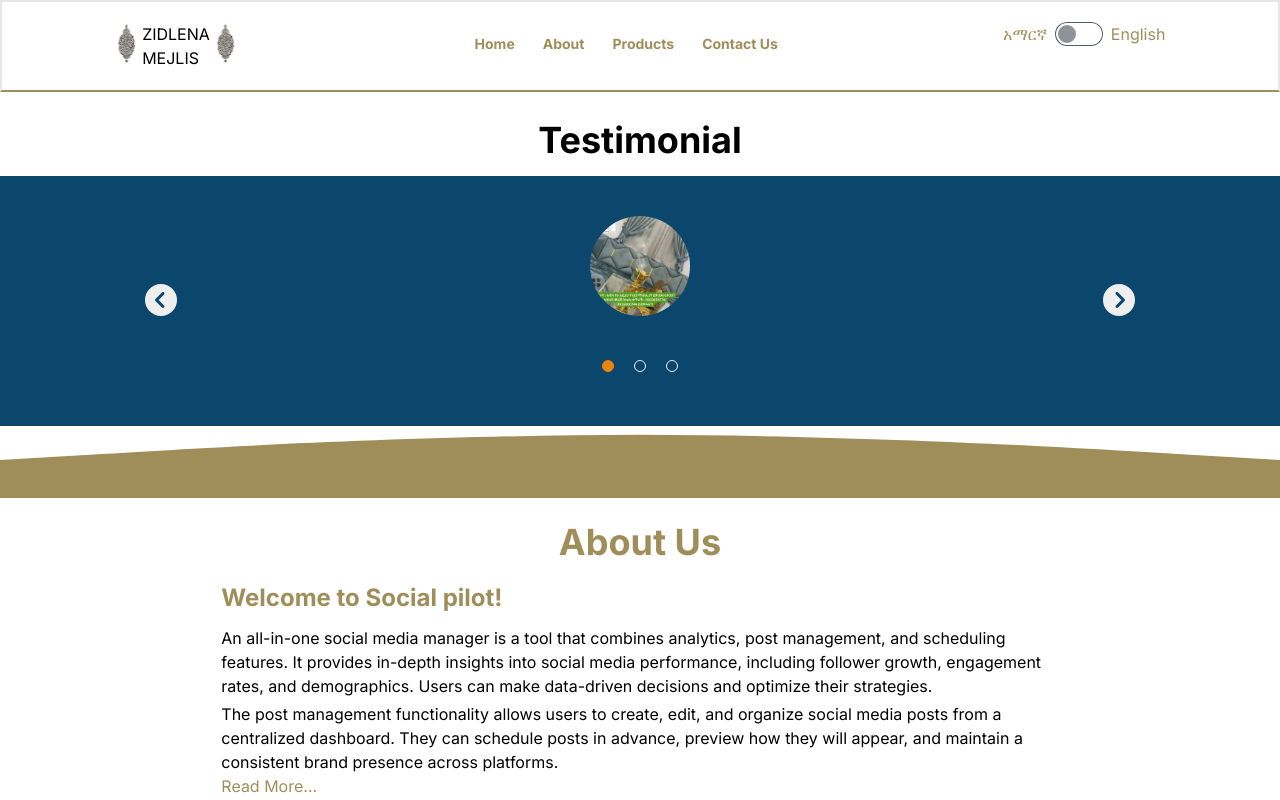
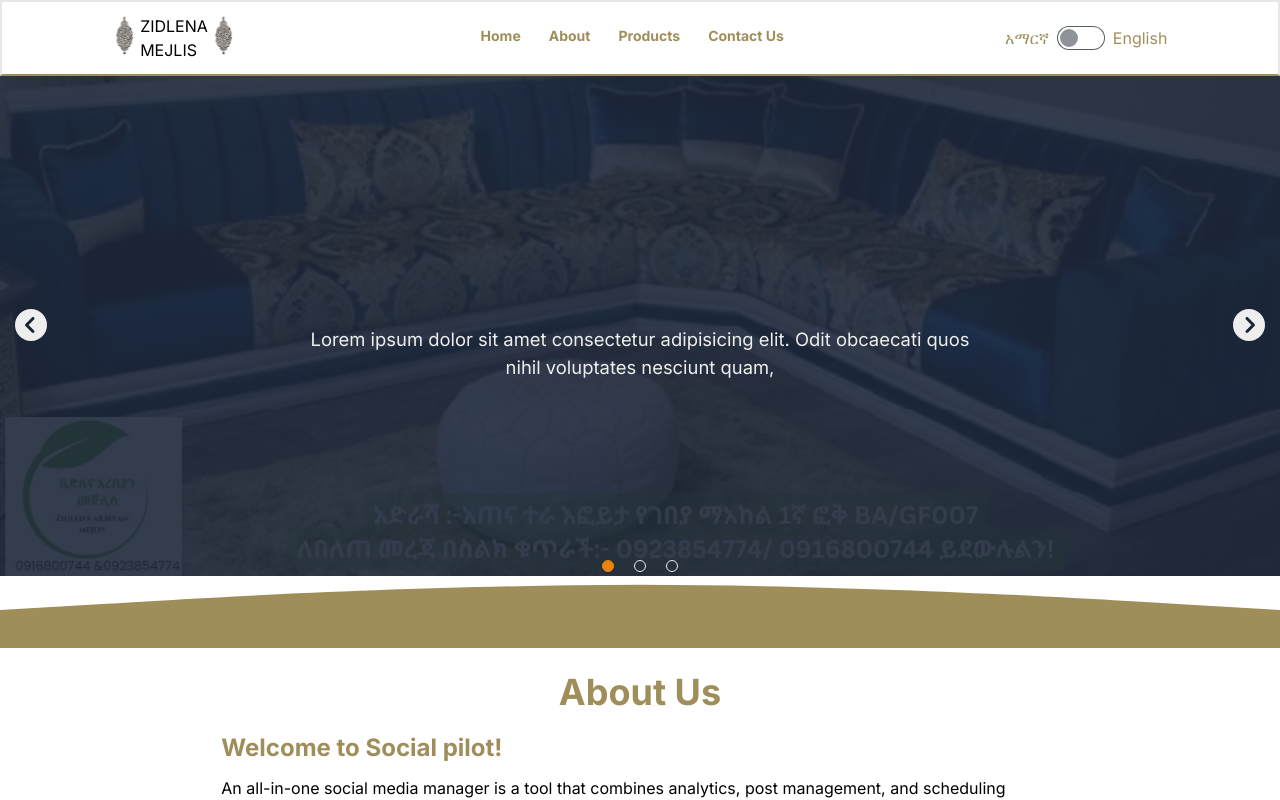
Before and after one commit to minatech04/zidlena, a Next.js app: page / in a window 1280 px wide. Shown: the top 800 px of the page. Built offline with nearby package versions, Linux system fonts and the light colour scheme; a small style sheet from the web is missing.

Commit message:
home and fotter pages edited

```diff
--- a/app/components/footer.tsx
+++ b/app/components/footer.tsx
@@ -27,9 +27,9 @@ const Footer = ({ home, about, products, contact }:any)=> {
 ))}
           </div>
           <div className="content flex flex-col mt-10 gap-10 w-full">
-            <div className='flex justify-center w-full'>
-              <div className='lg:flex lg:justify-between w-4/5 grid gap-5 lg:gap-0'>
-                <div className='flex flex-col gap-1'>
+            <div className='flex justify-center lg:justify-normal w-full'>
+              <div className='lg:flex lg:justify-between lg:w-full w-4/5 grid gap-5 lg:gap-0 lg:px-5'>
+                <div className='flex flex-col gap-1 lg:w-1/3'>
                       <iframe
                 src="https://www.google.com/maps/embed?pb=!1m18!1m12!1m3!1d3966.1222073449103!2d106.77590781537452!3d-6.2476228629146675!2m3!1f0!2f0!3f0!3m2!1i1024!2i768!4f13.1!3m3!1m2!1s0x2e69f11b12c11ab7%3A0xcd48f5c775249316!2sHumanity%20First%20Indonesia!5e0!3m2!1sid!2sid!4v1605684563677!5m2!1sid!2sid"
                 frameBorder="0"
@@ -39,7 +39,7 @@ const Footer = ({ home, about, products, contact }:any)=> {
                 title="Humanity First Indonesia"
               />
                 </div>
-                <div className='flex flex-col gap-1'>
+                <div className='flex flex-col gap-1 lg:w-1/3'>
                   <h2 className='font-bold text-lg'>Address</h2>
                   <a href="#">Addis Ababa City, Zip code 00251,</a>
                   <a href="#">Kolfe Keraniyo Sub City,</a>
@@ -48,7 +48,7 @@ const Footer = ({ home, about, products, contact }:any)=> {
                   <a href="#">bluebesttrading@gmail.com</a>
                   <a href="#">https://www.bluebesttrading.com</a>
                 </div>
-                <div className='flex flex-col gap-5'>
+                <div className='flex flex-col gap-5 lg:w-1/3'>
                   <div className='flex flex-col gap-1'>
                     <h2 className='font-bold text-lg'>Links</h2>
                     <a href={home}>Home</a>
--- a/app/customer.css
+++ b/app/customer.css
@@ -36,9 +36,9 @@
 .testim .wrap {
     position: relative;
     width: 100%;
-    max-width: 1020px;
-    padding: 40px 20px;
-    margin: auto;
+/*     max-width: 1020px; */
+/*     padding: 40px 20px;
+    margin: auto; */
 }
 
 .testim .arrow {
@@ -83,7 +83,7 @@
     text-align: center;
     position: absolute;
     width: 100%;
-    bottom: 60px;
+    /* bottom: 60px; */
     left: 0;
     display: block;
     z-index: 3333;
@@ -131,7 +131,7 @@
     position: absolute;
     top: 0;
     left: 0;
-    padding: 0 0 70px 0;
+    padding: 0;
     opacity: 0;
 }
 
@@ -148,10 +148,7 @@
 
 .testim .cont div .img img {
     display: block;
-    width: 100px;
-    height: 100px;
-    margin: auto;
-    border-radius: 50%;
+    width: 100%;
 }
 
 .testim .cont div h2 {
--- a/app/home2/page.tsx
+++ b/app/home2/page.tsx
@@ -136,11 +136,8 @@ const Home2 = ()=>{
 
     return(
         <>
-        <div className='grid grid-cols-1 gap-4 w-full'>
-          <div className='text-center'>
-            <h2 className='font-bold lg:text-4xl text-2xl text-center animate-charcter mt-7'>Testimonial</h2>
-          </div>
-        <section className="container bg-[#0b476c] testim w-full" id="testim">
+        <div className='container-fluid w-full'>
+        <section className="bg-white testim w-full" id="testim">
           <div className="wrap">
             <span className="arrow left" id="left-arrow">
               <FontAwesomeIcon icon={faChevronCircleLeft} />
@@ -148,7 +145,7 @@ const Home2 = ()=>{
             <span className="arrow right" id="right-arrow">
               <FontAwesomeIcon icon={faChevronCircleRight} />
             </span>
-            <ul id="testim-dots" className="dots">
+            <ul id="testim-dots" className="dots bottom-2.5">
               <li className="dot active"></li>
               <li className="dot"></li>
               <li className="dot"></li>
@@ -158,36 +155,42 @@ const Home2 = ()=>{
 
 
               <div>
-                <div className="img">
-                  <img
-                    className="w-[64px] h-[64px] rounded-full"
-                    src={"/1.jpg"}
-
-                    alt="pic 1"
-                  />
+                <div className="img relative bg-[url('/3.jpg')] bg-cover w-full lg:h-[500px] md:h-[400px] h-[200px]">
+                  <div className="absolute h-full w-full bg-slate-800/90 bottom-0">
+                    <div className="flex justify-center absolute z-1 md:top-1/2 top-1/3 w-full">
+                      <div className="md:w-2/3 w-5/6">
+                        <p className="text-center">Lorem ipsum dolor sit amet consectetur adipisicing elit.
+                        Odit obcaecati quos nihil voluptates nesciunt quam, </p>
+                      </div>
+                    </div>
+                  </div>
                 </div>
 
 
               </div>
               <div>
-                <div className="img">
-                  <img
-                    className="w-[64px] h-[64px] rounded-full"
-                    src={"/1.jpg"}
-
-                    alt="pic 1"
-                  />
+              <div className="img relative bg-[url('/5.jpg')] bg-cover w-full lg:h-[500px] md:h-[400px] h-[200px]">
+                  <div className="absolute h-full w-full bg-slate-800/90 bottom-0">
+                    <div className="flex justify-center absolute z-1 md:top-1/2 top-1/3 w-full">
+                      <div className="md:w-2/3 w-5/6">
+                        <p className="text-center">Lorem ipsum dolor sit amet consectetur adipisicing elit.
+                        Odit obcaecati quos nihil voluptates nesciunt quam, </p>
+                      </div>
+                    </div>
+                  </div>
                 </div>
 
               </div>
               <div>
-                <div className="img">
-                  <img
-                    className="w-[64px] h-[64px] rounded-full"
-                    src={"/1.jpg"}
-
-                    alt="pic 1"
-                  />
+              <div className="img relative bg-[url('/7.jpg')] bg-cover w-full lg:h-[500px] md:h-[400px] h-[200px]">
+                  <div className="absolute h-full w-full bg-slate-800/90 bottom-0">
+                    <div className="flex justify-center absolute z-1 md:top-1/2 top-1/3 w-full">
+                      <div className="md:w-2/3 w-5/6">
+                        <p className="text-center">Lorem ipsum dolor sit amet consectetur adipisicing elit.
+                        Odit obcaecati quos nihil voluptates nesciunt quam, </p>
+                      </div>
+                    </div>
+                  </div>
                 </div>
 
               </div>
--- a/app/nav/page.tsx
+++ b/app/nav/page.tsx
@@ -37,18 +37,18 @@ import lottie from 'lottie-web';
         });
       })
     return(
-        <nav className="md:border-2 md:border-b-[#A08E5A] flex md:flex-row flex-col md:justify-around py-5 pl-3 lg:pl-0">
-        <div className="flex flex-row justify-between mb-5 md:mb-0 pr-3">
+        <nav className="border-2 border-b-[#A08E5A] flex md:flex-row flex-col md:justify-around py-3 pl-3 lg:pl-0">
+        <div className="flex flex-row justify-between pr-3">
           <div className="grid content-center">
-            <div className='flex flex-row gap-1'><img src='/logo.png' alt='logo' className='h-[42px]'/><h1 className='my-0 py-0 text-cyan'>ZIDLENA <span className='block'>MEJLIS</span></h1><img src='/logo.png' alt='logo' className='h-[42px]'/></div>
+            <div className='flex flex-row gap-1'><img src='/logo.png' alt='logo' className='h-[42px]'/><h1 className='my-0 py-0 text-black'>ZIDLENA <span className='block'>MEJLIS</span></h1><img src='/logo.png' alt='logo' className='h-[42px]'/></div>
           </div>
-          <div className="col-start-12 grid content-center">
+          <div className="col-start-12 grid content-center pr-3">
             <button className="md:hidden" onClick={collapse}>
-              <FontAwesomeIcon icon={faBars} />
+              <FontAwesomeIcon icon={faBars} className='text-black' />
             </button>
           </div>
         </div>
-        <div id="menu" className="hidden md:grid content-center">
+        <div id="menu" className="hidden md:grid content-center mt-2 md:mt-0">
           <ul className="md:flex md:flex-row flex-col gap-7">
             <li className="mb-1 font-bold text-sm text-[#A08E5A]">
               <a href={home}>Home</a>
@@ -65,13 +65,13 @@ import lottie from 'lottie-web';
           </ul>
         </div>
         <div className="hidden md:flex md:flex-row gap-2 mt-3 md:mt-0" id="menu2">
-          <div className="">
+          <div className="grid content-center">
             <span className="text-[#A08E5A]">አማርኛ</span>
           </div>
-          <div className="cursor-pointer">
+          <div className="cursor-pointer grid content-center">
               <input type="checkbox" className="toggle toggle-warning" />
           </div>
-          <div className="">
+          <div className="grid content-center">
             <span className="text-[#A08E5A]">English</span>
           </div>
         </div>
```
